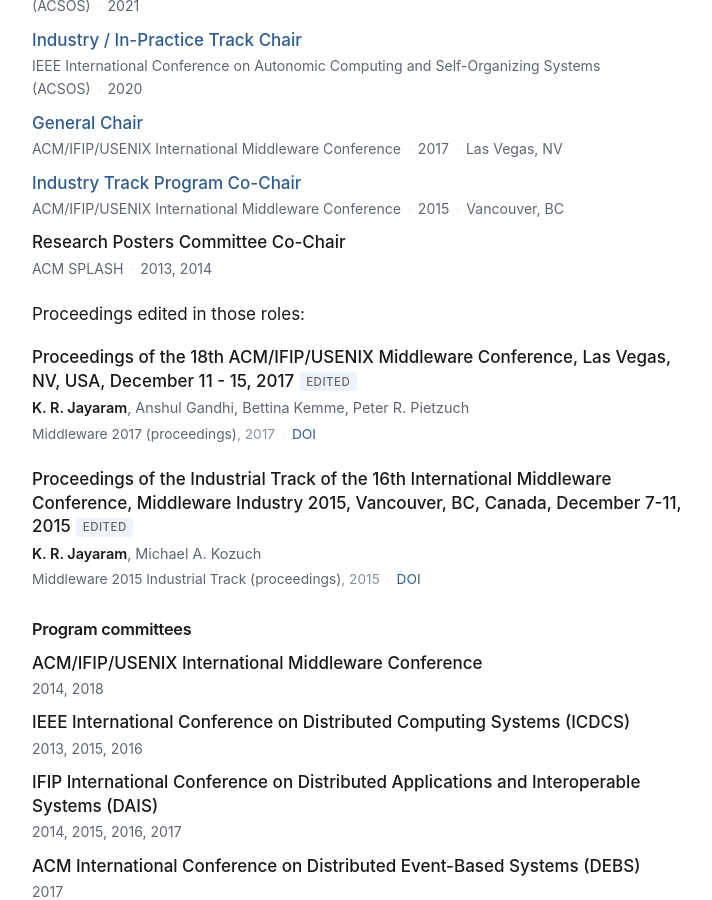
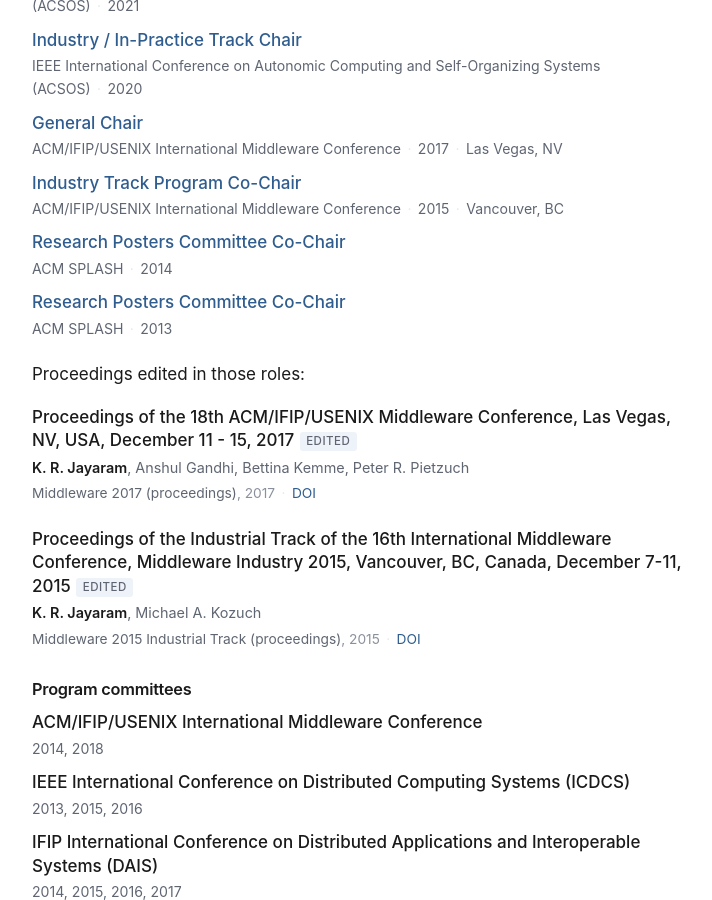
Before and after one commit to jayaramkr/jayaramkr.github.io, a Jekyll site: the page built from cv.md, in a window 1280 px wide and 900 px high, scrolled down 2279 px. Shown: the whole window, without its empty margins (280-992 px from the left). Built offline with Jekyll 4.4.1, drawn with Linux system fonts in a browser that asks for light colours.

Commit message:
Link the SPLASH posters co-chair roles
Split the combined "2013, 2014" row into one per year so each can carry
its own track URL, matching how the two ACSOS in-practice rows are kept
separate.

Co-Authored-By: Claude Opus 5 <noreply@anthropic.com>
Claude-Session: https://claude.ai/code/session_019k2C9vhF6RBKv6qRkTriyL

```diff
--- a/_data/service.yml
+++ b/_data/service.yml
@@ -45,7 +45,12 @@ organizing:
     url: https://dl.acm.org/doi/proceedings/10.1145/2830013
   - role: Research Posters Committee Co-Chair
     venue: ACM SPLASH
-    years: "2013, 2014"
+    years: "2014"
+    url: https://2014.splashcon.org/track/splash2014-posters
+  - role: Research Posters Committee Co-Chair
+    venue: ACM SPLASH
+    years: "2013"
+    url: https://2013.splashcon.org/track/splash-2013-Posters
 
 steering:
   - role: Steering Committee
```
